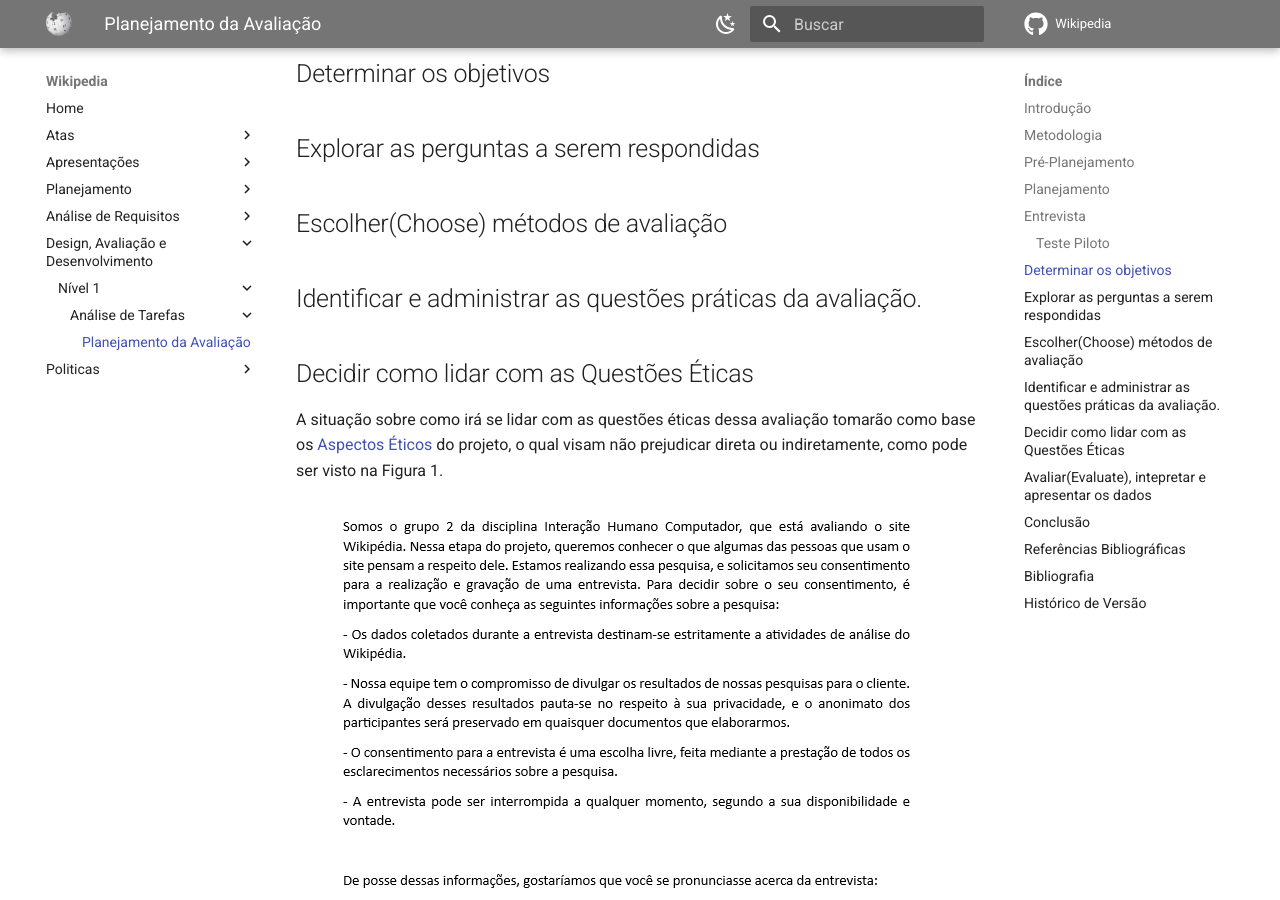
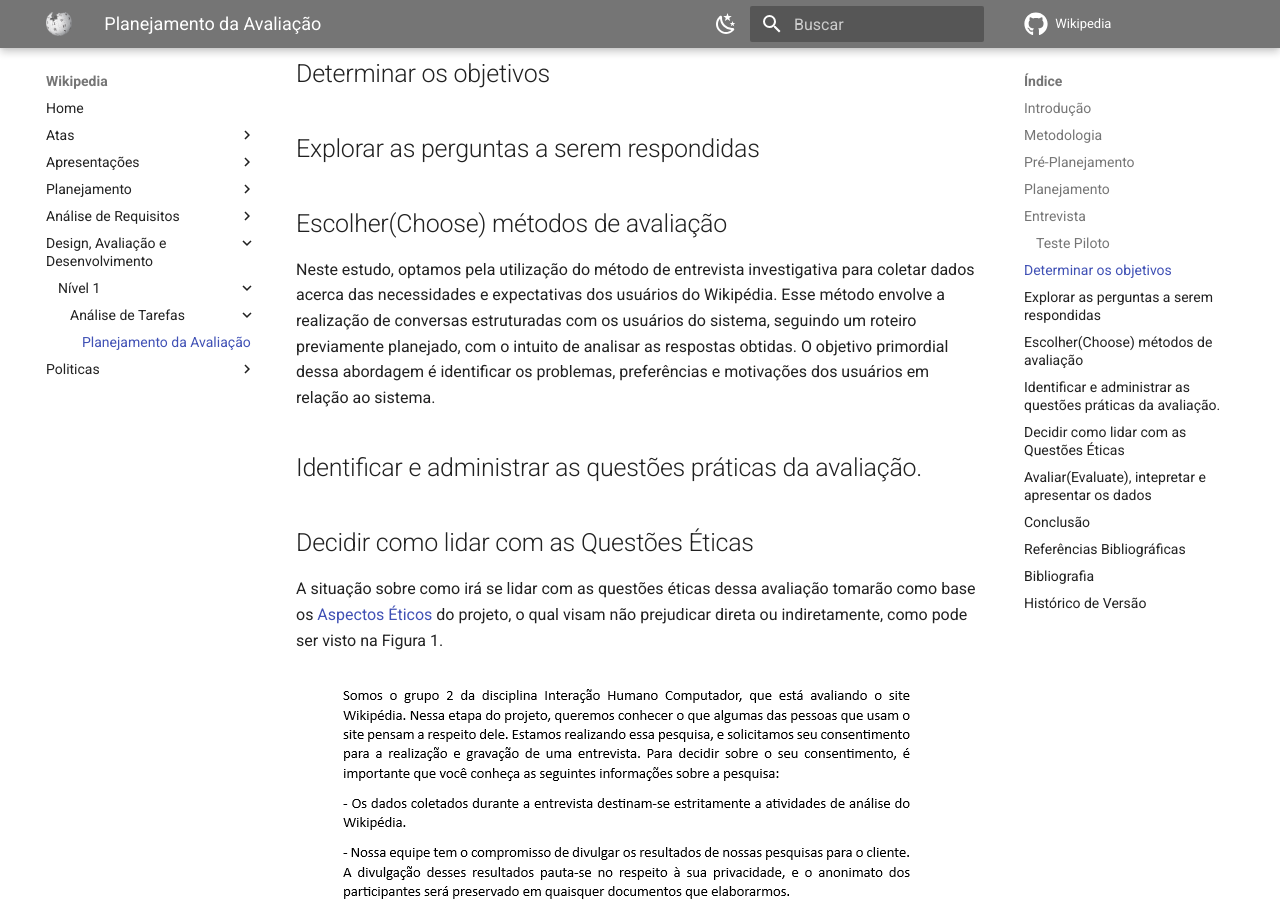
Before and after one commit to Interacao-Humano-Computador/2023.1-Wikipedia, an MkDocs documentation site: the page built from docs/design-avaliacao-desenvolvimento/nivel1/analiseDeTarefas/planejamentoDaAvaliacaoTarefas.md, in a window 1280 px wide and 900 px high, scrolled down 1446 px. Built offline with MkDocs 1.6.1 and Material for MkDocs 9.7.7, drawn with Linux system fonts in a browser that asks for light colours; comment, search, counter and statistics services are not loaded.

Commit message:
adicionando choose
Co-authored-by: oo7gabriel <gabrielfsacademico@gmail.com>

```diff
--- a/docs/design-avaliacao-desenvolvimento/nivel1/analiseDeTarefas/planejamentoDaAvaliacaoTarefas.md
+++ b/docs/design-avaliacao-desenvolvimento/nivel1/analiseDeTarefas/planejamentoDaAvaliacaoTarefas.md
@@ -37,6 +37,8 @@ Utilizando o Framework DECIDE e seus significados localizados na Tabela 1, retir
 
 ## Escolher(Choose) métodos de avaliação
 
+Neste estudo, optamos pela utilização do método de entrevista investigativa para coletar dados acerca das necessidades e expectativas dos usuários do Wikipédia. Esse método envolve a realização de conversas estruturadas com os usuários do sistema, seguindo um roteiro previamente planejado, com o intuito de analisar as respostas obtidas. O objetivo primordial dessa abordagem é identificar os problemas, preferências e motivações dos usuários em relação ao sistema.
+
 ## Identificar e administrar as questões práticas da avaliação.
 
 ## Decidir como lidar com as Questões Éticas
```
